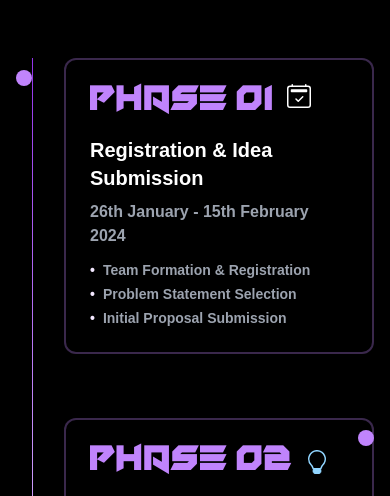
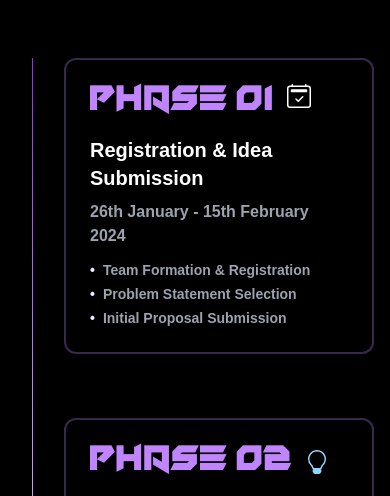
Before and after one commit to udaybhole/Magnitude1.0, a React (Vite) app: page / in a window 390 px wide. Shown: the part 1280-1776 px from the top of the page. Built offline with nearby package versions, Linux system fonts and the light colour scheme.

Commit message:
Home page Phone ver

```diff
--- a/src/pages/Home.jsx
+++ b/src/pages/Home.jsx
@@ -80,12 +80,12 @@ function Home() {
   return (
     <div className="min-h-screen bg-black">
       <div className="relative h-screen">
-      <div className="absolute inset-0" style={{ pointerEvents: 'auto', touchAction: 'auto' }}>
+      {/* <div className="absolute inset-0" style={{ pointerEvents: 'auto', touchAction: 'auto' }}>
     <Spline
       scene="https://prod.spline.design/zwQ3a8L0q3LE8qea/scene.splinecode"
       style={{ width: '100%', height: '100%' }}
     />
-  </div>
+  </div>  */}
 
   <div className="relative h-full flex items-center justify-center px-4 sm:px-6 lg:px-8" style={{ pointerEvents: 'none' }}>
     <motion.div
@@ -172,7 +172,6 @@ function Home() {
           </motion.div>
         </div>
 
-         {/* Updates Modal */}
          <AnimatePresence>
   {showUpdates && (
     <motion.div
@@ -182,10 +181,8 @@ function Home() {
       className="fixed inset-0 z-50 flex items-center justify-center px-4"
       onClick={() => setShowUpdates(false)}
     >
-      {/* Modal Backdrop */}
       <div className="absolute inset-0 bg-black/80 backdrop-blur-sm" />
 
-      {/* Modal Content */}
       <motion.div
         initial={{ scale: 0.9, opacity: 0 }}
         animate={{ scale: 1, opacity: 1 }}
@@ -193,13 +190,11 @@ function Home() {
         onClick={(e) => e.stopPropagation()}
         className="relative bg-black/90 rounded-xl p-6 md:p-8 max-w-2xl w-full"
       >
-        {/* Header Section */}
         <div className="relative bg-black/90 border-b border-white/100 pb-4">
           <h2 className="text-3xl font-['SpaceMission'] text-purple-700 tracking-wider">
             LATEST UPDATES
           </h2>
 
-          {/* Close Button */}
           <motion.button
             whileHover={{ scale: 1.05 }}
             whileTap={{ scale: 0.95 }}
@@ -224,7 +219,7 @@ function Home() {
           </motion.button>
         </div>
 
-        {/* Updates Section (Scrollable) */}
+
         <div
           className="space-y-6 overflow-y-auto max-h-[50vh] mt-4 pr-4
             [&::-webkit-scrollbar]:w-2
@@ -259,7 +254,7 @@ function Home() {
 </AnimatePresence>
 
 
-        {/* Timeline Section */}
+
         <div className="max-w-5xl mx-auto py-20 px-4">
           <div className="relative">
             <motion.h2
@@ -315,9 +310,9 @@ function Home() {
                   </div>
                 </div>
 
-                <div className="absolute left-0 top-3 md:static md:my-0 z-10">
-                  <div className="w-4 h-4 bg-purple-400 rounded-full" ></div>
-                </div>
+                <div className="absolute left-0 top-3 md:static md:my-0 z-10 hidden md:block">
+  <div className="w-4 h-4 bg-purple-400 rounded-full"></div>
+</div>
 
                 <div className="flex-1 md:pl-8 md:invisible" />
               </motion.div>
@@ -366,9 +361,9 @@ function Home() {
     </div>
   </div>
 
-  <div className="absolute right-0 top-3 md:static md:my-0 z-10">
-    <div className="w-4 h-4 bg-purple-400 rounded-full" ></div>
-  </div>
+  <div className="absolute right-0 top-3 md:static md:my-0 z-10 hidden md:block">
+  <div className="w-4 h-4 bg-purple-400 rounded-full"></div>
+</div>
 
   <div className="flex-1 md:pr-8 md:invisible" />
 </motion.div>
@@ -416,9 +411,9 @@ function Home() {
                   </div>
                 </div>
 
-                <div className="absolute left-0 top-3 md:static md:my-0 z-10">
-                  <div className="w-4 h-4 bg-purple-400 rounded-full" />
-                </div>
+                <div className="absolute left-0 top-3 md:static md:my-0 z-10 hidden md:block">
+  <div className="w-4 h-4 bg-purple-400 rounded-full" />
+</div>
 
                 <div className="flex-1 md:pl-8 md:invisible" />
               </motion.div>
```
